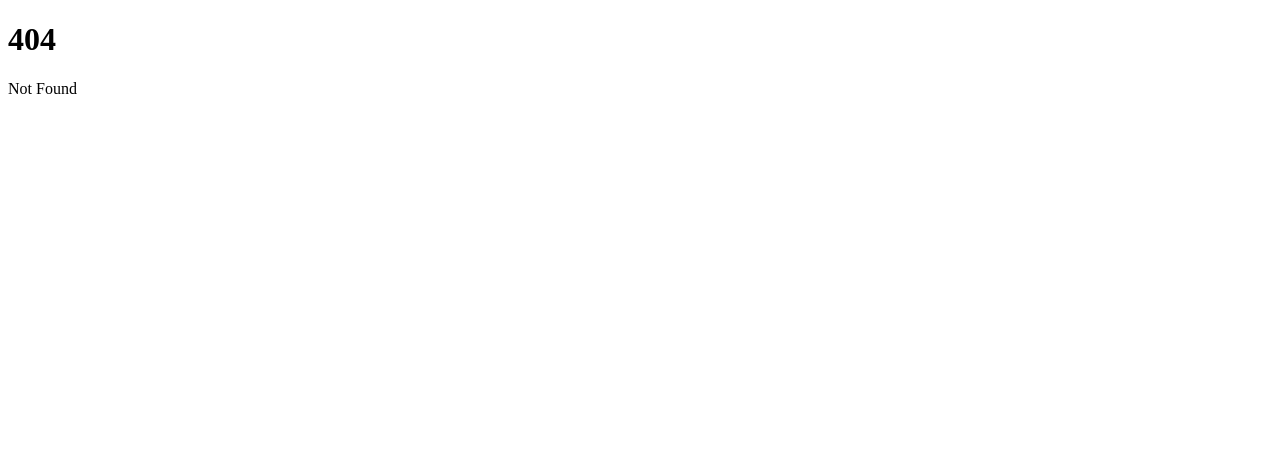
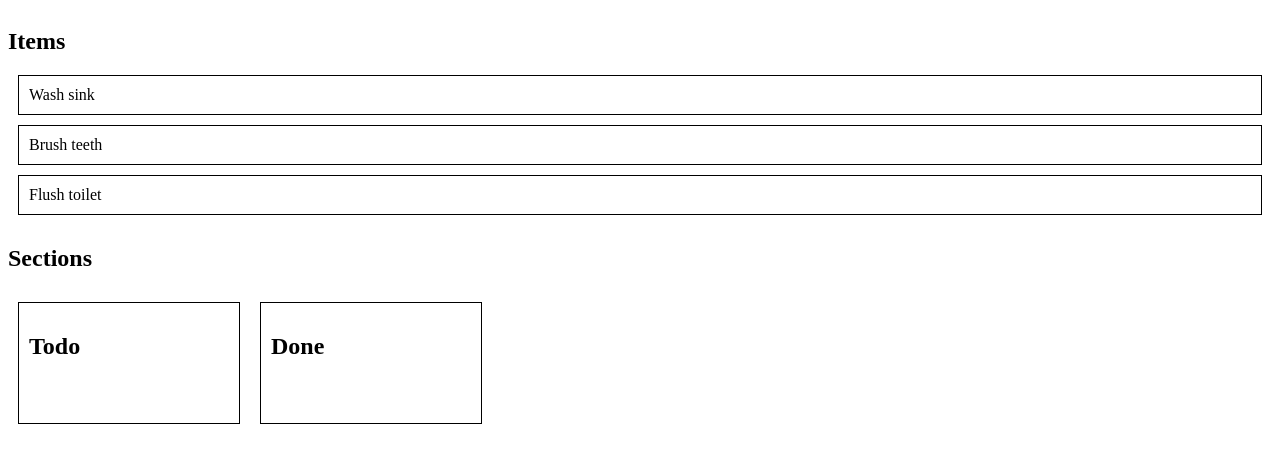
Before and after one commit to TIKramer/svelte-section-list, a SvelteKit app: page /reverse-example in a window 1280 px wide. Before the commit this address had no page. Shown: the top 462 px of the page. Built offline with nearby package versions, Linux system fonts and the light colour scheme.

Commit message:
feature: added new page to demo reverse layout

```diff
--- a/src/routes/+page.svelte
+++ b/src/routes/+page.svelte
@@ -15,6 +15,8 @@
 	<p>Headless means you have 100% control over the styles!</p>
 	<button class="button" on:click={() => handleClick('/base-example')}>Basic example</button>
 	<button class="button" on:click={() => handleClick('/custom-example')}>Custom example</button>
+	<button class="button" on:click={() => handleClick('/reverse-example')}>Reverse example</button>
+
 	<div class="footer">
 		<p>
 			For more information, visit the package's <a
--- /dev/null
+++ b/src/routes/reverse-example/+page.svelte
@@ -0,0 +1,29 @@
+<script lang="ts">
+	//Can reverse direction by using a flex box container like below: Do this if u want items to appear it a differnt location.
+	import { DraggableSections } from '$lib';
+	import type { ItemType } from '$lib';
+
+	let items: ItemType[] = [
+		{ id: 1, name: 'Wash sink' },
+		{ id: 2, name: 'Brush teeth' },
+		{ id: 3, name: 'Flush toilet' }
+	];
+
+	let sections = [
+		{ title: 'Todo', items: [] },
+		{ title: 'Done', items: [] }
+	];
+</script>
+
+<div class="container">
+	<DraggableSections {items} bind:sections />
+</div>
+
+<style>
+	.container {
+		display: flex;
+		flex-direction: column-reverse;
+		justify-content: space-between;
+		height: 50%;
+	}
+</style>
```
